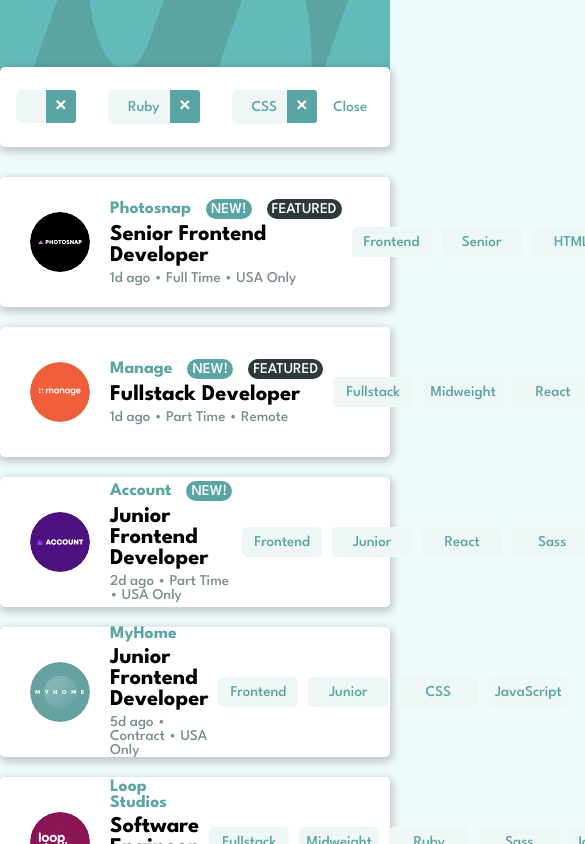
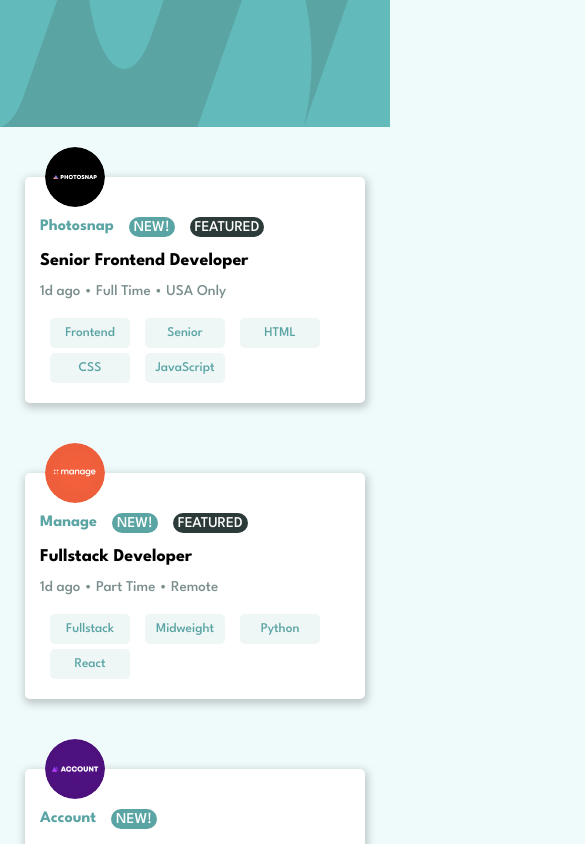
Before and after one commit to rafaelnacle/job-listings, a React (Create React App) app: page / in a window 390 px wide. Shown: the top 844 px of the page, 585 px wide, since content can reach past the window. Built offline with nearby package versions, Linux system fonts and the light colour scheme.

Commit message:
Card filters, mobile responsive

```diff
--- a/src/components/App/App.js
+++ b/src/components/App/App.js
@@ -1,27 +1,88 @@
+import { useState } from 'react';
 import { ThemeProvider } from 'styled-components';
-
 import GlobalStyles from '../../assets/styles/global'
 import defaultTheme from '../../assets/styles/themes/default'
+import Filter from '../Filter';
 import Header from '../Header';
 import JobCard from '../JobCard';
-import JobFilterCard from '../JobFilterCard';
-import { Container } from './styles';
+import { Attribution, Container } from './styles';
+import jobData from "../../data/dataJobs"
 
 function App() {
+  const [filters, setFilters] = useState([])
+
+  function handleFilter(tag) {
+    if(filters.indexOf(tag) === -1) {
+      setFilters(prevValue => [...prevValue, tag])
+    }
+  }
+
+  function clearAll() {
+    setFilters([])
+  }
+
+  function clearFilter(tag) {
+    setFilters(filters.filter(item => item !== tag))
+  }
+
   return (
     <ThemeProvider theme={defaultTheme}>
       <GlobalStyles/>
-      <Container>
         <Header />
-        <JobFilterCard/>
-        <JobCard/>
+        {filters.length > 0 && <Filter
+          filters={filters}
+          clearAll={clearAll}
+          clearFilter={clearFilter}
+        />}
+        <Container>
+          {jobData.map((jobs) => {
+
+            let jobTags = [jobs.role, jobs.level, ...(jobs.languages) || [], ...(jobs.tools) || []]
+
+            let filterJobs = (jobTags, filters) => {
+              filters.every((tag) => jobTags.includes(tag))
+            }
+
+            return filters.length >= 0
+            ? (
+              <JobCard
+                key={jobs.id}
+                logo={jobs.logo}
+                company={jobs.company}
+                isNew={jobs.new}
+                isFeatured={jobs.featured}
+                position={jobs.position}
+                postedAt={jobs.postedAt}
+                contract={jobs.contract}
+                location={jobs.location}
+                handleFilter={handleFilter}
+                jobTags={jobTags}
+              />
+            )
+            : (filterJobs(jobTags, filters) && (
+              <JobCard
+              key={jobs.id}
+              logo={jobs.logo}
+              company={jobs.company}
+              isNew={jobs.new}
+              isFeatured={jobs.featured}
+              position={jobs.position}
+              postedAt={jobs.postedAt}
+              contract={jobs.contract}
+              location={jobs.location}
+              handleFilter={handleFilter}
+              jobTags={jobTags}
+              />
+            ))
+          })}
       </Container>
+      <Attribution>
+        Challenge by <a href="https://www.frontendmentor.io?ref=challenge" target="_blank" rel="noreferrer">Frontend Mentor</a>.
+        Coded by <a href="https://www.linkedin.com/in/rafael-nacle/">Rafael Nacle</a>.
+      </Attribution>
+
     </ThemeProvider>
   );
 }
 
 export default App;
-{/* <div class="attribution">
-  Challenge by <a href="https://www.frontendmentor.io?ref=challenge" target="_blank" rel="noreferrer">Frontend Mentor</a>.
-  Coded by <a href="https://www.linkedin.com/in/rafael-nacle/">Rafael Nacle</a>.
-</div> */}
--- a/src/components/App/styles.js
+++ b/src/components/App/styles.js
@@ -4,3 +4,10 @@ export const Container = styled.div`
   width: 100%;
   margin: 0 auto;
 `;
+
+export const Attribution = styled.footer`
+  width: 100%;
+  display: flex;
+  justify-content: center;
+  margin: 30px 0px;
+`
--- /dev/null
+++ b/src/components/Filter/index.js
@@ -0,0 +1,19 @@
+import { Card, Container, Tag} from "./styles";
+import IconRemove from '../../assets/images/icon-remove.svg'
+
+export default function Filter({filters, clearFilter, clearAll}) {
+  return(
+    <Container>
+      <Card>
+        <Tag>
+          {filters.map((tag, index) =>
+            <h3 key={index}>{tag}
+              <button onClick={() => {clearFilter(tag)}} type="button" className="closeButton"><img src={IconRemove} alt="Remove Icon"/></button>
+            </h3>
+          )}
+        </Tag>
+        <p className="closeCard" onClick={() => {clearAll()}}>Clear</p>
+      </Card>
+    </Container>
+  )
+}
--- a/src/components/JobFilterCard/styles.js
+++ b/src/components/Filter/styles.js
@@ -3,9 +3,17 @@ import styled from "styled-components";
 export const Container = styled.div`
   max-width: 1440px;
   display: flex;
-  position: relative;
   justify-content: center;
   margin: 0 auto;
+  position: relative;
+  top: -40px;
+  width: 100%;
+
+
+  @media only screen and (max-width: 600px) {
+    margin: 20px;
+    width: auto;
+  }
 `
 
 export const Card = styled.div`
@@ -16,8 +24,6 @@ export const Card = styled.div`
   box-shadow: 1px 3px 8px 2px rgba(0,0,0,0.2);
   width: 100%;
   height: 80px;
-  position: absolute;
-  top: -60px;
 
   .closeCard {
     margin-left: auto;
@@ -29,29 +35,43 @@ export const Card = styled.div`
       text-decoration: underline;
     }
   }
+
+  @media only screen and (max-width: 600px) {
+    display: flex;
+    width: 100%;
+    flex-wrap: wrap;
+    height: auto;
+  }
 `
 
 export const Tag = styled.div`
-  background: ${({theme}) => theme.colors.primary.light};
-  color: ${({theme}) => theme.colors.primary.normal};
   width: auto;
   display: flex;
-  justify-content: center;
-  align-items: center;
-  border-radius: 5px;
-  margin: 16px;
 
-  p {
-    padding: 10px;
-    margin-left: 10px;
+
+  h3 {
+    background: ${({theme}) => theme.colors.primary.light};
+    color: ${({theme}) => theme.colors.primary.normal};
+    border-radius: 5px;
+    justify-content: center;
+    align-items: center;
+    display: flex;
+    justify-content: center;
+    align-items: center;
+    border: none;
+    padding: 0 0 0 20px;
+    margin: 0 10px;
+    font-size: .9em;
+    font-weight: 700;
   }
 
   .closeButton {
     background-color: ${({theme}) => theme.colors.primary.normal};
-    width: 30px;
+    width: auto;
     border: none;
     border-radius: 0px 3px 3px 0px;
     padding: 10px;
+    margin-left: 10px;
     &:hover {
       background-color: ${({theme}) => theme.colors.primary.veryDark};
       color: ${({theme}) => theme.colors.primary.light};
@@ -64,4 +84,14 @@ export const Tag = styled.div`
       margin: 0;
     }
   }
+
+  @media only screen and (max-width: 600px) {
+    display: flex;
+    width: 80%;
+    flex-wrap: wrap;
+
+    h3 {
+      margin: 10px;
+    }
+  }
 `
--- a/src/components/Header/index.js
+++ b/src/components/Header/index.js
@@ -1,13 +1,11 @@
 import { Container } from "./styles";
 
 import headerBackground from '../../assets/images/bg-header-desktop.svg';
-import JobFilterCard from "../JobFilterCard";
 
 export default function Header() {
   return (
     <Container>
       <img src={headerBackground} alt="Background"/>
-
     </Container>
   )
 }
--- a/src/components/JobCard/index.js
+++ b/src/components/JobCard/index.js
@@ -1,60 +1,45 @@
 import { Card, Container, JobInfo, SkillsTags, Tags} from "./styles";
 
-import jobData from "../../data/dataJobs"
-import { useState } from "react";
-import JobFilterCard from "../JobFilterCard";
-export default function JobCard() {
-
-  const [filterTag, setFilterTag] = useState([]);
-
-  const handleTagsFilter = (e) => {
-
-    const tag = e.target.innerHTML
-
-    setFilterTag(tag)
-
-    // console.log(setFilterTag);
-  }
+export default function JobCard({
+  logo,
+  company,
+  isNew,
+  isFeatured,
+  position,
+  postedAt,
+  contract,
+  location,
+  handleFilter,
+  jobTags
+}) {
 
   return (
     <Container>
-        {jobData.map((data) => {
-          return (
-          <Card key={data.id}>
-            <img src={data.logo} alt="Logo" />
+      <Card>
+        <img src={logo} alt={company} />
         <JobInfo>
           <div className="companyAndTags">
-                <h3>{data.company}</h3>
-                {data.new > 0 &&
-                  <Tags new>
-                    {data.new && <p>NEW!</p>}
+            <h3>{company}</h3>
+            {isNew > 0 &&
+              <Tags isNew>
+                {isNew && <p>NEW!</p>}
               </Tags>
             }
-                {data.featured > 0 &&
+            {isFeatured > 0 &&
               <Tags>
-                    {data.featured && <p>FEATURED</p>}
+                {isFeatured && <p>FEATURED</p>}
               </Tags>
             }
           </div>
-              <h2>{data.position}</h2>
-              <p>{data.postedAt} • {data.contract} • {data.location}</p>
+          <h2>{position}</h2>
+          <p>{postedAt} • {contract} • {location}</p>
         </JobInfo>
         <SkillsTags>
-              <p onClick={handleTagsFilter}>{data.role}</p>
-              <p onClick={handleTagsFilter}>{data.level}</p>
-              {data.tools != 0 && data.tools.map((tool) => {
-                return (
-                  <p onClick={handleTagsFilter}>{tool}</p>
-                )
-              })}
-              {data.languages.map((lang) => {
-                return (
-                  <p onClick={handleTagsFilter}>{lang}</p>
-                )
+          {jobTags.map((tag, index) => {
+            return <button onClick={() => handleFilter(tag)} key={index}>{tag}</button>
           })}
         </SkillsTags>
-          </Card>)
-        })}
+      </Card>
     </Container>
   )
 }
--- a/src/components/JobCard/styles.js
+++ b/src/components/JobCard/styles.js
@@ -8,6 +8,13 @@ export const Container = styled.div`
   align-items: center;
   margin: 0 auto;
   margin-top: 50px !important;
+  position: relative;
+
+  @media only screen and (max-width: 600px) {
+    margin: 25px;
+    display: flex;
+  }
+
 `
 
 export const Card = styled.div`
@@ -28,10 +35,26 @@ export const Card = styled.div`
     height: 60px;
     border-radius: 100%;
   }
+
+  @media only screen and (max-width: 600px) {
+    display: flex;
+    justify-content: center;
+    align-items: center;
+    height: auto;
+    padding: 40px 15px 0 15px;
+    flex-direction: column;
+    position: relative;
+
+    img {
+      position: absolute;
+      top: -30px;
+      left: 20px;
+    }
+  }
 `
 
 export const Tags = styled.div`
-  background: ${props => props.new ? 'hsl(180, 29%, 50%)' : 'hsl(180, 14%, 20%)'};
+  background: ${props => props.isNew ? 'hsl(180, 29%, 50%)' : 'hsl(180, 14%, 20%)'};
   border-radius: 20px;
   width: auto;
   padding: 5px;
@@ -44,6 +67,8 @@ export const Tags = styled.div`
     color: #ffffff !important;
     font-size: 15px;
   }
+
+
 `
 
 export const JobInfo = styled.div`
@@ -63,14 +88,39 @@ export const JobInfo = styled.div`
     }
   }
 
+  p {
+    color: ${({theme}) => theme.colors.primary.dark};
+  }
+
   .companyAndTags {
     display: flex;
     gap: 15px;
     align-items: center;
+
   }
 
-  p {
-    color: ${({theme}) => theme.colors.primary.dark};
+  @media only screen and (max-width: 600px) {
+    display: flex;
+    order: 1;
+    flex-direction: column;
+    justify-content: center;
+    align-items: flex-start;
+    width: 100%;
+    margin: 0;
+
+    .companyAndTags {
+      /* margin-top: -30px; */
+      margin-bottom: 10px;
+    }
+
+    h3 {
+      font-size: 16px;
+    }
+
+    h2 {
+      font-size: 18px;
+      margin-bottom: 10px;
+    }
   }
 
 `
@@ -80,14 +130,14 @@ export const SkillsTags = styled.div`
   margin: 0 auto;
   margin-right: 50px;
 
-
-  p {
+  button {
     display: flex;
     justify-content: space-between;
     background-color: ${({theme}) => theme.colors.primary.light};
     width: 80px;
     height: 30px;
     border-radius: 5px;
+    border: none;
     justify-content: center;
     align-items: center;
     cursor: pointer;
@@ -103,4 +153,14 @@ export const SkillsTags = styled.div`
       margin-left: 10px;
     }
   }
+
+  @media only screen and (max-width: 600px) {
+    display: flex;
+    margin: 20px 0;
+    /* padding: 10px; */
+    gap: 5px;
+    width: 100%;
+    flex-wrap: wrap;
+    order: 2;
+  }
 `;
--- a/src/components/JobFilterCard/index.js
+++ /dev/null
@@ -1,26 +0,0 @@
-import { Card, Container, Tag } from "./styles";
-
-import IconRemove from '../../assets/images/icon-remove.svg'
-
-export default function JobFilterCard({tagText}) {
-  return(
-    <Container>
-      <Card>
-        <Tag>
-          <p>{tagText}</p>
-          <button className="closeButton"><img src={IconRemove} alt="Remove Icon"/></button>
-        </Tag>
-        <Tag>
-          <p>Ruby</p>
-          <button className="closeButton"><img src={IconRemove} alt="Remove Icon"/></button>
-        </Tag>
-        <Tag>
-          <p>CSS</p>
-          <button className="closeButton"><img src={IconRemove} alt="Remove Icon"/></button>
-        </Tag>
-
-        <p className="closeCard">Close</p>
-      </Card>
-    </Container>
-  )
-}
--- a/src/data/dataJobs.js
+++ b/src/data/dataJobs.js
@@ -8,8 +8,6 @@ import shortlyImg from '../assets/images/shortly.svg'
 import insureImg from '../assets/images/insure.svg'
 import eyecamImg from '../assets/images/eyecam-co.svg'
 import theAirFilterImg from '../assets/images/the-air-filter-company.svg'
-
-
 
 const dataJobs =
   [
```
Lines whose indentation alone changed are shown as unchanged.
